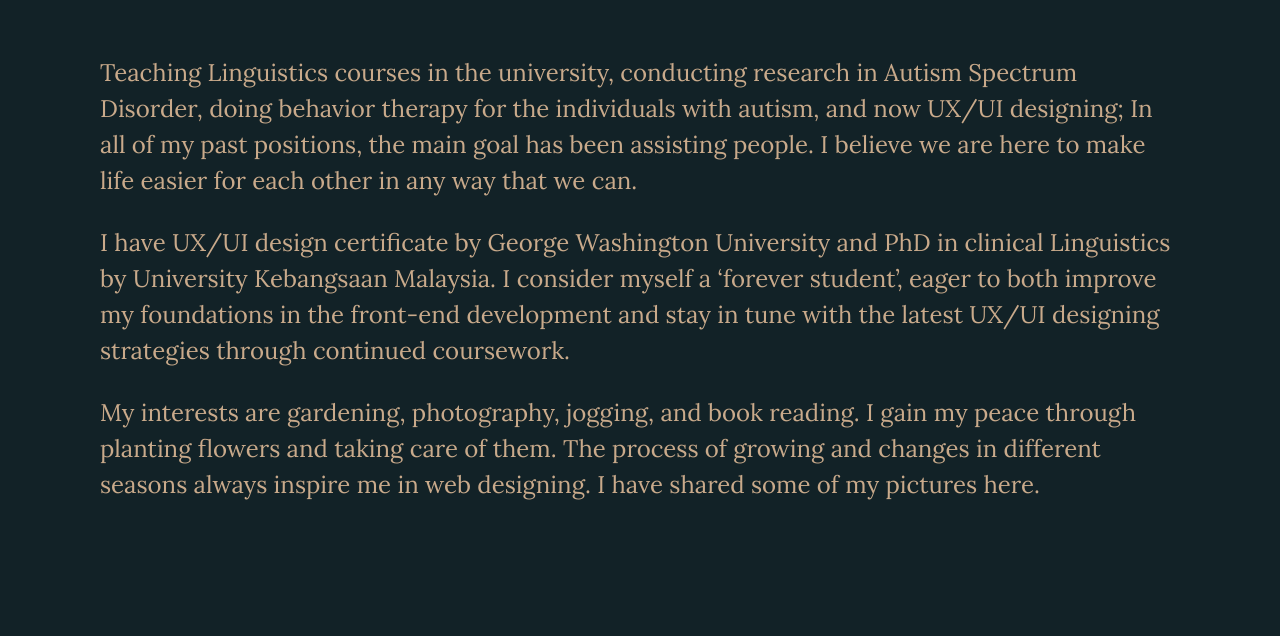
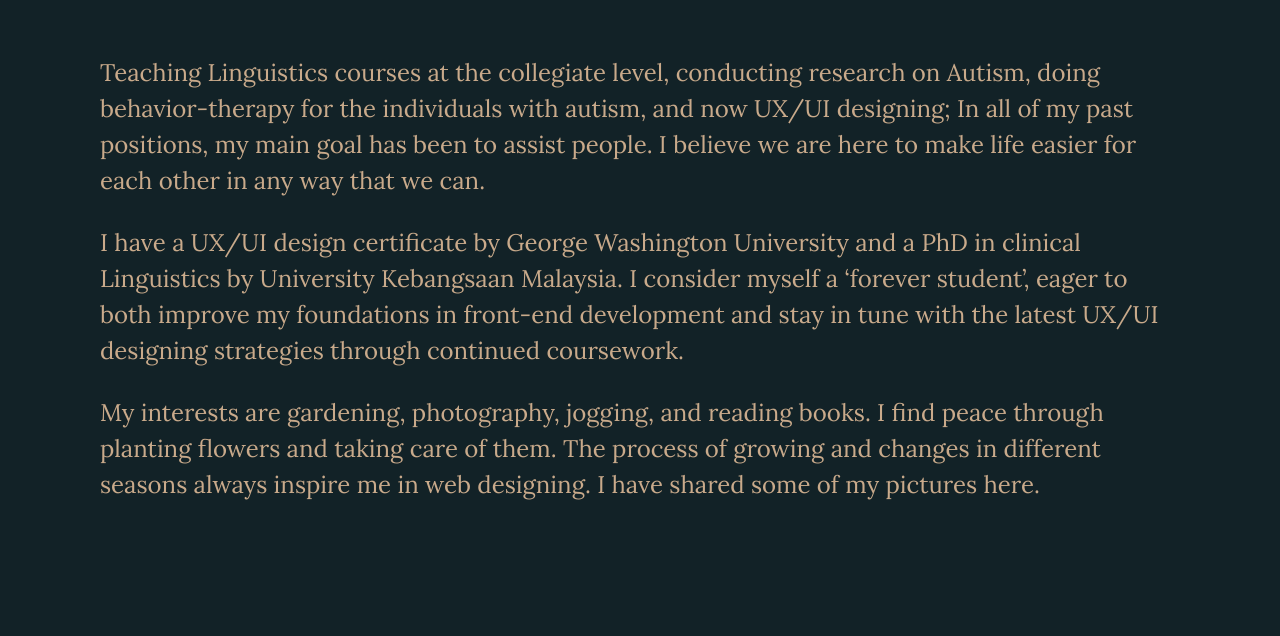
Before and after one commit to sepidehchitsaz/ux_ui_aboutme, a plain HTML site: page index.html in a window 1280 px wide. Shown: the part 1231-1867 px from the top of the page. Drawn offline with nearby package versions, Linux system fonts and the light colour scheme; files whose address does not match are found by name; a web font is replaced by a local one.

Commit message:
ux_ui_aboutme

```diff
--- a/index.html
+++ b/index.html
@@ -75,16 +75,16 @@
 
         </div>
         <div class="one">
-          <p>Teaching Linguistics courses in the university, conducting research in Autism Spectrum Disorder, doing behavior therapy for the individuals with autism, and now UX/UI designing; In all of my past positions, the main goal has been assisting people.  I believe we are here to make life easier for each other in any way that we can.  </p>
+          <p>Teaching Linguistics courses at the collegiate level, conducting research on Autism, doing behavior-therapy for the individuals with autism, and now UX/UI designing; In all of my past positions, my main goal has been to assist people.  I believe we are here to make life easier for each other in any way that we can.  </p>
 
         </div>
         <div class="two">
-          <p>I have UX/UI design certificate by George Washington University and PhD in clinical Linguistics by University Kebangsaan Malaysia.   I consider myself a ‘forever student’, eager to both improve my foundations in the front-end development and stay in tune with the latest UX/UI designing strategies through continued coursework. </p>
+          <p>I have a UX/UI design certificate by George Washington University and a PhD in clinical Linguistics by University Kebangsaan Malaysia.   I consider myself a ‘forever student’, eager to both improve my foundations in front-end development and stay in tune with the latest UX/UI designing strategies through continued coursework. </p>
 
         </div>
 
         <div class="three">
-          <p>My interests are gardening, photography, jogging, and book reading. I gain my peace through planting flowers and taking care of them. The process of growing and changes in different seasons always inspire me in web designing. I have shared some of my pictures here.</p>
+          <p>My interests are gardening, photography, jogging, and reading books. I find peace through planting flowers and taking care of them. The process of growing and changes in different seasons always inspire me in web designing. I have shared some of my pictures here.</p>
 
         </div>
 
--- a/style.css
+++ b/style.css
@@ -19,6 +19,7 @@
     font-size: 24px;
     color: #C9AA8B;
     padding-right: 30px;
+    font-family: 500;
 
 
 
```
